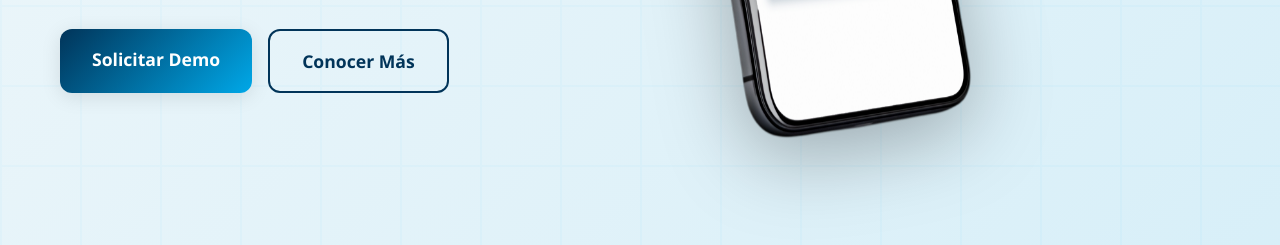
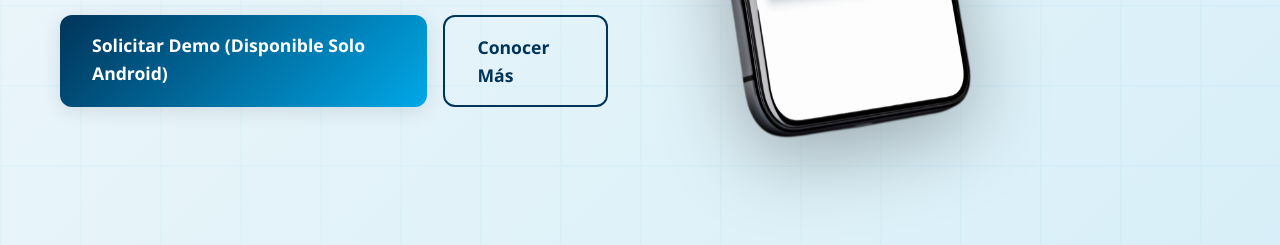
Before and after one commit to Wampu/LandingPage, a plain HTML site: page index.html in a window 1280 px wide. Shown: the part 555-800 px from the top of the page. Drawn offline with Linux system fonts and the light colour scheme.

Commit message:
Correciones

```diff
--- a/index.html
+++ b/index.html
@@ -32,7 +32,7 @@
                     <h1>Gestión Inteligente de Flotas Empresariales</h1>
                     <p>Centraliza el control de mantenimiento, uso y estado de tu flota vehicular con tecnología de vanguardia</p>
                     <div class="hero-buttons">
-                        <a href="#contacto" class="btn btn-primary">Solicitar Demo</a>
+                        <a href="#contacto" class="btn btn-primary">Solicitar Demo (Disponible Solo Android)</a>
                         <a href="#caracteristicas" class="btn btn-secondary">Conocer Más</a>
                     </div>
                 </div>
```
